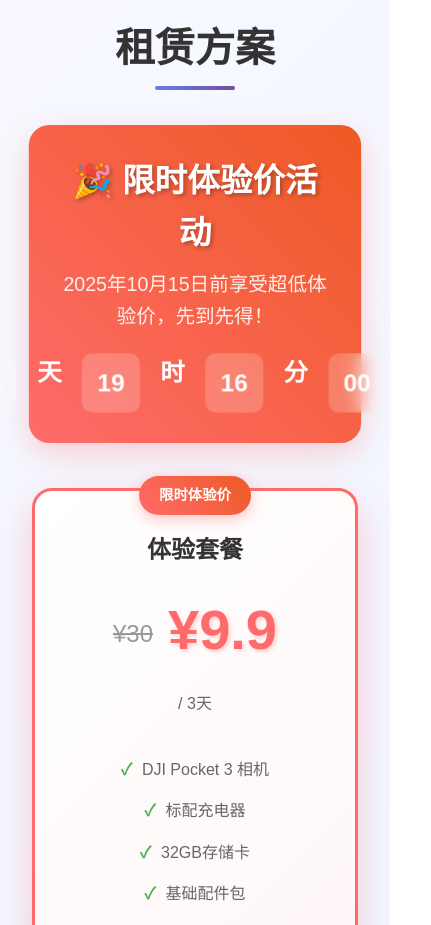
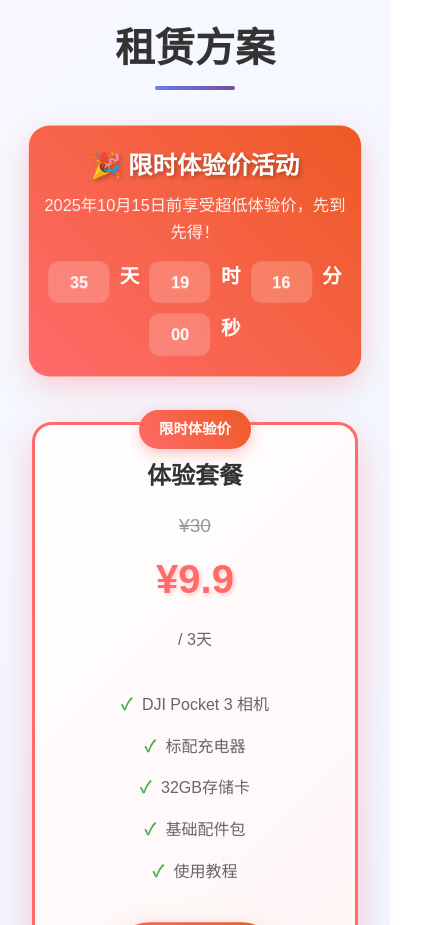
Before and after one commit to LJJ-sketch/Repository-name-dji-pocket3-rental, a plain HTML site: page index.html in a window 390 px wide. Shown: the part 3240-4165 px from the top of the page, 431 px wide, since content can reach past the window. Drawn offline with Linux system fonts and the light colour scheme.

Commit message:
Update index.html

```diff
--- a/index.html
+++ b/index.html
@@ -482,6 +482,59 @@
                 flex-direction: column;
                 gap: 1.5rem;
             }
+
+            /* 倒计时手机端适配 */
+            .promo-banner {
+                margin: 1rem 0 2rem;
+                padding: 20px 15px;
+            }
+
+            .promo-content h3 {
+                font-size: 1.5rem;
+                margin-bottom: 8px;
+            }
+
+            .promo-content p {
+                font-size: 1rem;
+                margin-bottom: 15px;
+            }
+
+            .countdown {
+                flex-wrap: wrap;
+                gap: 10px;
+                font-size: 1.2rem;
+                justify-content: center;
+            }
+
+            .countdown span {
+                padding: 8px 12px;
+                font-size: 1rem;
+                min-width: 60px;
+                text-align: center;
+            }
+
+            /* 价格卡片手机端适配 */
+            .pricing-grid {
+                grid-template-columns: 1fr;
+                gap: 1.5rem;
+            }
+
+            .pricing-card {
+                padding: 2rem 1.5rem;
+            }
+
+            .pricing-price-container {
+                flex-direction: column;
+                gap: 5px;
+            }
+
+            .original-price {
+                font-size: 1.2rem;
+            }
+
+            .promo-price {
+                font-size: 2.5rem !important;
+            }
         }
 
         /* 浮动元素 */
```
